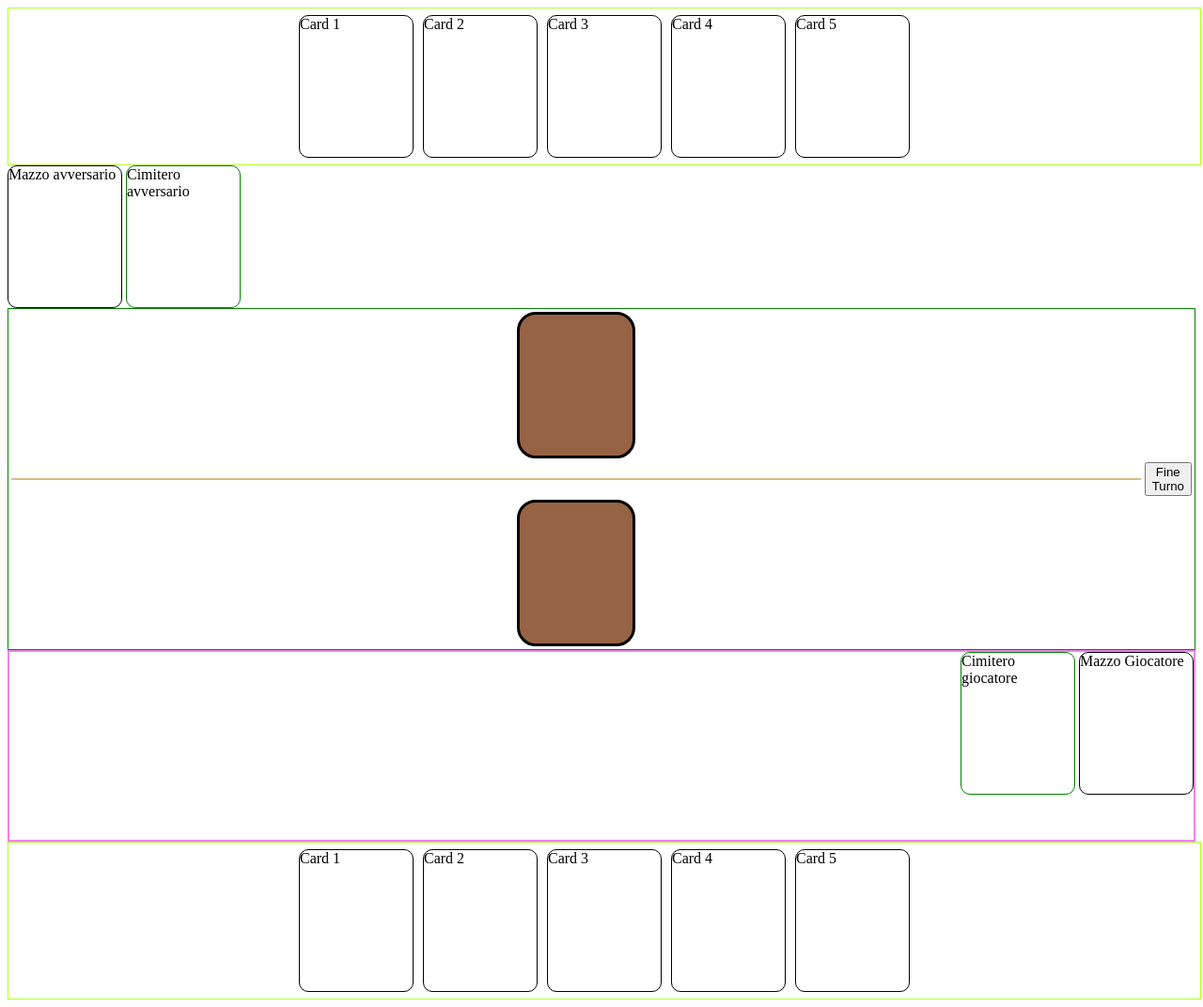
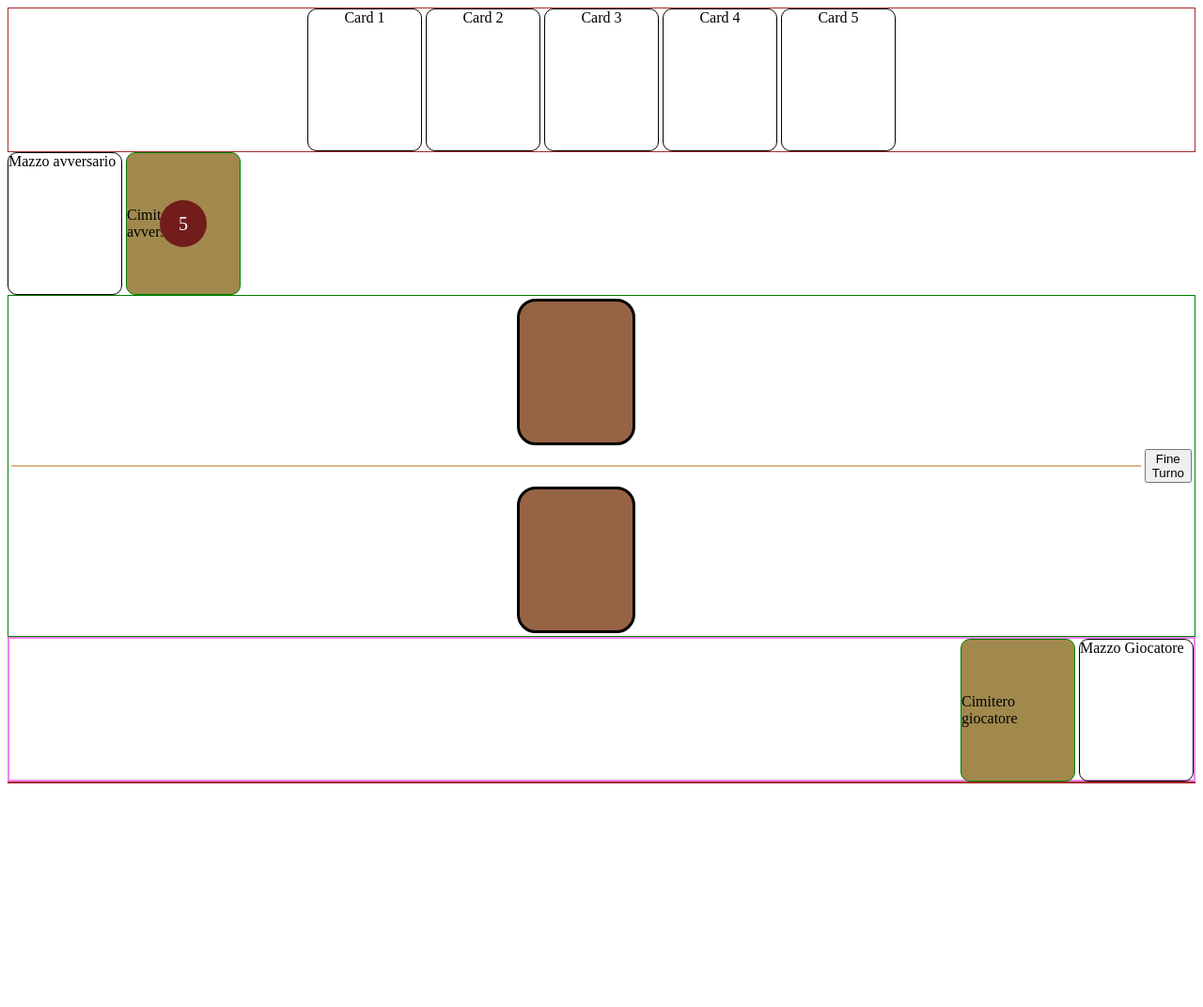
Before and after one commit to RodriguezGabb/Gioco-di-carte, a PHP site: page /Tavola.html in a window 1280 px wide. Shown: the whole page at 94% size. After the commit the page ends 834 px from the top, so only its background shows below. Run offline with PHP 8.4, Linux system fonts and the light colour scheme.

Commit message:
Inizio di javaScript
In questo upload abbiamo iniziato a lavorare sulle prime funzioni base del gioco come pesca e gioca (hanno alcuni problemi da risolvere)

```diff
--- a/StyleTavola.css
+++ b/StyleTavola.css
@@ -4,12 +4,9 @@
 }
 /* Mano*/
 .mano{
-    display: flex;
-    justify-content: center;
-    border: 1px solid greenyellow;
-    padding: 2px;
-    height: auto;
-    width: 100%;
+    /*display: flex;*/
+    text-align: center;
+    border: 1px solid brown;
 }
 .carteManoAvversario{
     width: 120px;
@@ -18,7 +15,6 @@
     border-radius: 10px;
     /*robba sotto da cambiare*/
     background-color: white;
-    margin: 5px;
     display: inline-block;
 }
 .carteManoGiocatore{
@@ -28,8 +24,12 @@
     border-radius: 10px;
     /*robba sotto da cambiare*/
     background-color: white;
-    margin: 5px;
     display: inline-block;
+    cursor: pointer;
+}
+.bottoneGiocca{
+    background-color: crimson;
+    display:none;
 }
 /*mazzi*/
 .contenitoreMazzoAvversario{
@@ -40,9 +40,10 @@
 }
 .contenitoreMazzoGiocaotore{
     display: flex;
-    justify-content: flex-end;
+    justify-content: right;
     border: 2px solid violet;
-    height: 200px;
+    height: 150px;
+
 }
 .mazzo{
     width: 120px;
@@ -50,13 +51,35 @@
     border: 1px solid black;
     border-radius: 10px;
     display: inline-block;
+    cursor: pointer;
 }
 .cimitero{
+    position: relative;
     width: 120px;
     height: 150px;
     border: 1px solid green;
     border-radius: 10px;
     display: inline-block;
+    background-color: rgb(161, 137, 77);
+    display: flex;
+    justify-content: center;
+    align-items: center;
+}
+.nCardCimitero {/*n carte che sono in cimitero*/
+    content: attr(carteMorte); /* Get the number from the 'carteMorte' attribute */
+    position: absolute;
+    top: 50%;
+    left: 50%;
+    transform: translate(-50%, -50%);
+    width: 50px;
+    height: 50px;
+    border-radius: 50%;
+    background-color: rgb(115, 28, 28);
+    color: white;
+    display: flex;
+    justify-content: center;
+    align-items: center;
+    font-size: 20px;
 }
 .blocchetto{
     width: 4px;
@@ -106,6 +129,18 @@
     border: 1px solid red;
     width: 100%;
 }
-.row{
+.cacca{
+    height: 75px;
     border: 1px solid greenyellow;
 }
+.pupu{
+    height: 40px;
+    border: 1px solid blue;
+}
+.separatore{
+    height: 200px;
+}
+.blocco{
+    border: 1px solid greenyellow;
+
+}
--- a/Tavola.html
+++ b/Tavola.html
@@ -6,7 +6,7 @@
     <meta name="viewport" content="width=device-width, initial-scale=1.0">
     <title>Card Game</title>
     <link rel="stylesheet" href="StyleTavola.css">
-</head>
+    <script src="main.js" type="module"></script>
 <body>
     <!--lato avversario-->
     <div class="mano" id="manoAvversario">
@@ -19,22 +19,27 @@
     </div>
     <div class="contenitoreMazzoAvversario" id="contenitoreMazzoAvversario">
         <!-- Funzione per dire che resta una carta sola? -->
-        <div class="mazzo" id="mazzoAvversario">Mazzo avversario</div>
+        <div class="mazzo" id="mazzoAvversario">Mazzo avversario
+        </div>
         <div class="blocchetto"></div>
-        <div class="cimitero" id="cimiteroAvversario">Cimitero avversario</div>
-
+            <div class="cimitero" id="cimiteroAvversario">Cimitero avversario
+            <div class="nCardCimitero" id="nCardCimitero">0</div>
+        </div>
     </div>
 
     <table class="contenitoreCentrale">
         <tr><!-- Board avversario -->
-            <td class="latoBoard" colspan="2"><div class="carta"></div></td>
+            <td class="latoBoard" colspan="2">
+                <div class="carta">
+                </div>
+            </td>
         </tr>
         <tr><!-- Riga separatrice -->
             <td class="contenitoreLineaCentrale"><hr class="lineaCentrale"></td> <!-- Linea centrale -->
             <td class="contenitorePulsante" rowspan="3"><button class="pulsantePasso">Fine Turno</button></td> <!-- Pulsante fine turno -->
         </tr>
         <tr><!-- Board giocatore -->
-            <td class="latoBoard" colspan="2"><div class="carta"></div></td>
+            <td class="latoBoard" colspan="2" id="boardGiocatore"><div class="carta"></div></td>
         </tr>
     </table>
 
@@ -47,11 +52,6 @@
     </div>
     <div class="mano" id="manoGiocatore">
         <!-- Massiomo 5 carte in mano -->
-        <div class="carteManoGiocatore">Card 1</div>
-        <div class="carteManoGiocatore">Card 2</div>
-        <div class="carteManoGiocatore">Card 3</div>
-        <div class="carteManoGiocatore">Card 4</div>
-        <div class="carteManoGiocatore" id="temporaryid">Card 5</div>
     </div>
 </body>
 </html>
--- a/main.js
+++ b/main.js
@@ -16,3 +16,62 @@ var a=-1
 var b=3
 b+=a
 console.log(b);
+
+
+//Rivedere i vari getelementbyid perché si possono fare delle variabbili globali
+
+document.getElementById("mazzoGiocatore").addEventListener("click",giocatorePesca);
+//Da risolvere
+//document.getElementsByClassName("carteManoGiocatore").addEventListener("click",carteOnClick);//https://stackoverflow.com/questions/32027935/addeventlistener-is-not-a-function-why-does-this-error-occur
+// Funzione che fa comparire il pulsante dentro le carte
+function carteOnClick(){
+        console.log("si? dica")
+        var button = document.getElementById("bottoneGiocca1");
+        var boardGiocatore = document.getElementById("boardGiocatore")
+        if (button.style.display === "none" && !boardGiocatore.contains(document.getElementsByClassName("carteManoGiocatore"))){
+          button.style.display = "block";
+        } else {
+          button.style.display = "none";
+        }
+}
+// Funzione che fa giocare la carta
+function giocaCarta(id1) {
+    var div1 = document.getElementById(id1);
+    var div2 = document.getElementById("boardGiocatore");
+    div2.appendChild(div1);
+}
+//funzione per far pescare il giocatore
+function giocatorePesca(){
+    var manoGiocatore = document.getElementById("manoGiocatore");
+    var nCarteGiocatore=manoGiocatore.querySelectorAll("div").length;
+    if(nCarteGiocatore<5){//5 num max di carte in mano
+      var nuovaCarta=creaCarta(nCarteGiocatore+1);
+      manoGiocatore.appendChild(nuovaCarta);
+    }//else
+}
+//Funzione di creazione della prima carta del mazzo
+//Questa funzione deve ancora essere realizata (vedi con andre come e cosa vogliamo fa)
+function creaCarta(i){
+  var carta=document.createElement("div");
+  carta.className="carteManoGiocatore";
+  carta.setAttribute("id", "carteManoGiocatore"+i);
+  carta.innerHTML="Card "+i//cosa per debug
+  var bottone=document.createElement("button");
+  bottone.className="bottoneGiocca";
+  bottone.setAttribute("id","bottoneGiocca"+i);
+  bottone.innerHTML="Gioca";
+  carta.appendChild(bottone);
+  return carta;
+}
+
+//numero di carte rimanenti in cimitero
+// prendi elem
+const nCimA = document.getElementById('nCardCimitero');
+
+
+function updateNumber(number) {
+    nCimA.textContent = number;
+}
+
+
+updateNumber(5); // se esce 68 non è partita
```
